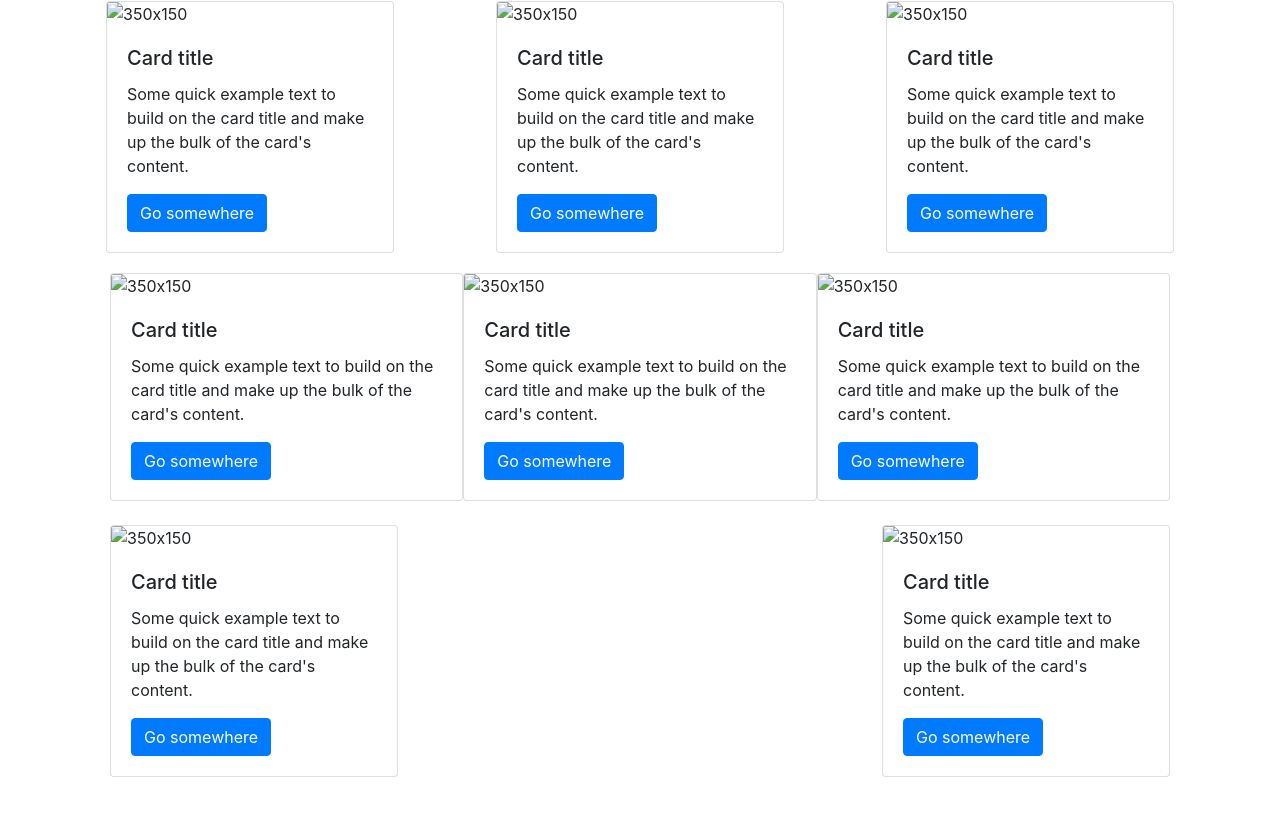
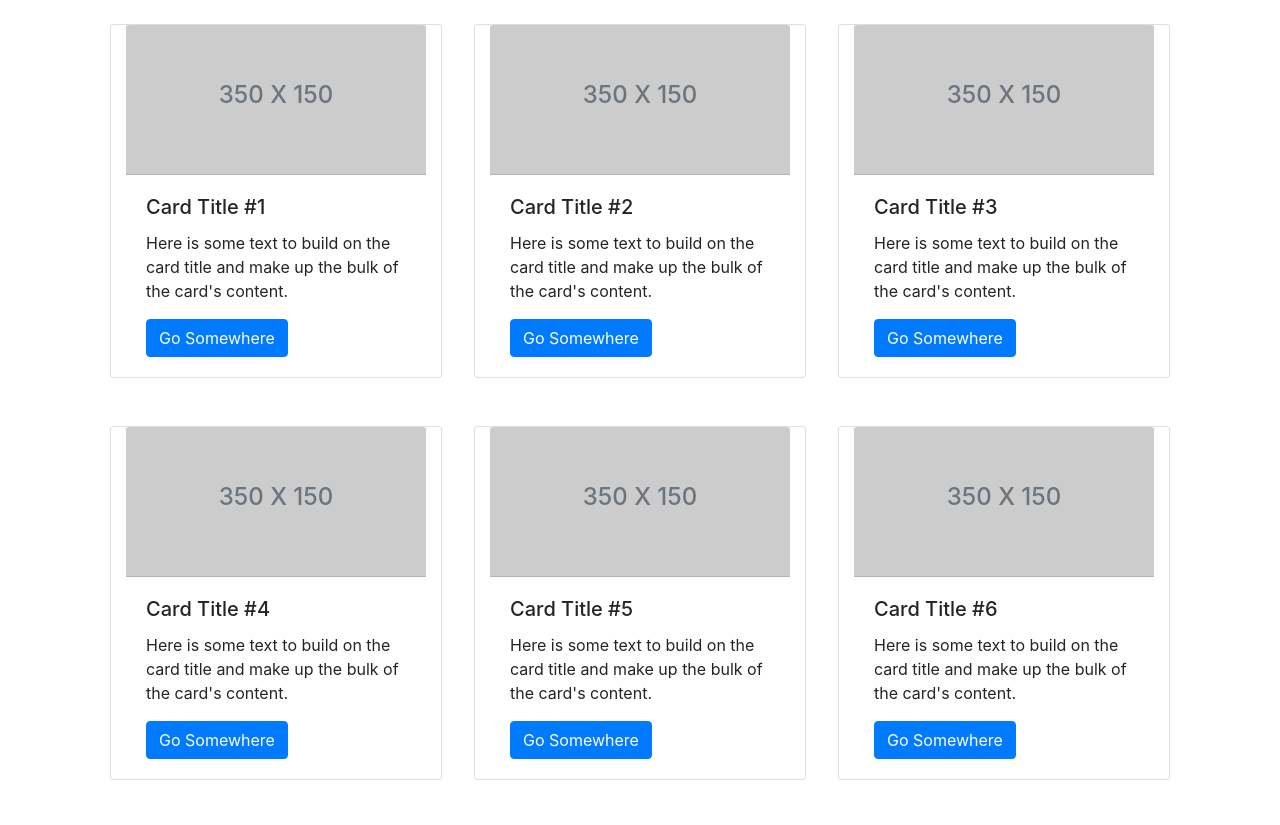
Before and after one commit to elliebanks/bootstrap-resume, a plain HTML site: page index.html in a window 1280 px wide. Shown: the part 724-1549 px from the top of the page. Drawn offline with nearby package versions, Linux system fonts and the light colour scheme.

Commit message:
updated commit

```diff
--- a/index.html
+++ b/index.html
@@ -8,20 +8,24 @@
     <title>Bootstrap Resume</title>
     <link rel="stylesheet" href="https://maxcdn.bootstrapcdn.com/bootstrap/4.0.0/css/bootstrap.min.css"
         integrity="sha384-Gn5384xqQ1aoWXA+058RXPxPg6fy4IWvTNh0E263XmFcJlSAwiGgFAW/dAiS6JXm" crossorigin="anonymous">
+        <link rel="stylesheet" href="styles.css">
 </head>
 
 <body>
+    <!-- Title Jumbotron -->
     <div class="container p-4">
         <div class="jumbotron bg-primary text-white">
             <h1 class="display-4">Ellie Banks</h1>
             <p class="lead">Full-Stack Developer</p>
-            <hr class="my-4">
         </div>
+
+        <!-- Alert Thingy -->
         <div class="alert alert-success" role="alert">
             I made this resume with Bootstrap 4! Yeehaw
         </div>
 
-        <div class="container-fluid">
+        <!-- Skills Section-->
+        <div class="container-fluid mb-4 mt-4">
             <div class="row">
                 <div class="col-md">
                     <h1>My Skills</h1>
@@ -47,123 +51,152 @@
             </div>
         </div>
 
-
-        <div class="container-fluid p-1">
-            <h1>My Experience</h1>
-            <div class="row p-2">
-                <div class="col-md">
-                    <div class="d-flex justify-content-between align-items-center">
-                        <div class="card" style="width: 18rem;">
-                            <img class="card-img-top" src="..." alt="350x150">
-                            <div class="card-body">
-                                <h5 class="card-title">Card title</h5>
-                                <p class="card-text">Some quick example text to build on the card title and make up the
-                                    bulk
-                                    of
-                                    the card's content.</p>
-                                <a href="#" class="btn btn-primary">Go somewhere</a>
+        <!-- My Experience Section-->
+        <div class="row mb-4 mt-4">
+            <div class="col">
+                <h1 class="mb-1">My Experience</h1>
             </div>
         </div>
-                        <div class="card" style="width: 18rem;">
-                            <img class="card-img-top" src="..." alt="350x150">
+
+        <!-- FIRST ROW OF CARDS-->
+        <div class="container">
+            <div class="row justify-content-around  mt-3">
+                <!-- card 1 -->
+                <div class="card col-md m-3">
+                    <div class="card-header d-flex justify-content-center align-items-center"
+                        style="background-color: #cccccc; height: 150px;">
+                        <h4 class="text-secondary">350 X 150</h4>
+                    </div>
                     <div class="card-body">
-                                <h5 class="card-title">Card title</h5>
-                                <p class="card-text">Some quick example text to build on the card title and make up the
-                                    bulk
-                                    of
-                                    the card's content.</p>
-                                <a href="#" class="btn btn-primary">Go somewhere</a>
+                        <h5 class="card-title">Card Title #1</h5>
+                        <p class="cart-text">Here is some text to build on the card title and make up the bulk of the
+                            card's
+                            content.</p>
+                        <a href="#" class="btn btn-primary">Go Somewhere</a>
                     </div>
                 </div>
-                        <div class="card" style="width: 18rem;">
-                            <img class="card-img-top" src="..." alt="350x150">
+                <!-- card 2 -->
+                <div class="card col-md m-3">
+                    <div class="card-header d-flex justify-content-center align-items-center"
+                        style="background-color: #cccccc; height: 150px;">
+                        <h4 class="text-secondary">350 X 150</h4>
+                    </div>
                     <div class="card-body">
-                                <h5 class="card-title">Card title</h5>
-                                <p class="card-text">Some quick example text to build on the card title and make up the
-                                    bulk
-                                    of
-                                    the card's content.</p>
-                                <a href="#" class="btn btn-primary">Go somewhere</a>
+                        <h5 class="card-title">Card Title #2</h5>
+                        <p class="cart-text">Here is some text to build on the card title and make up the bulk of the
+                            card's
+                            content.</p>
+                        <a href="#" class="btn btn-primary">Go Somewhere</a>
                     </div>
+                </div>
+                <!-- card 3 -->
+                <div class="card col-md m-3">
+                    <div class="card-header d-flex justify-content-center align-items-center"
+                        style="background-color: #cccccc; height: 150px;">
+                        <h4 class="text-secondary">350 X 150</h4>
+                    </div>
+                    <div class="card-body">
+                        <h5 class="card-title">Card Title #3</h5>
+                        <p class="cart-text">Here is some text to build on the card title and make up the bulk of the
+                            card's
+                            content.</p>
+                        <a href="#" class="btn btn-primary">Go Somewhere</a>
                     </div>
                 </div>
             </div>
         </div>
 
-            <div class="container p-1">
-                <div class="row p-2">
-                    <div class="col-md">
-                        <div class="d-flex justify-content-between align-items-center">
-                            <div class="card">
-                                <img class="card-img-top" src="..." alt="350x150">
+
+        <!-- SECOND ROW OF CARDS -->
+        <div class="container">
+            <div class="row justify-content-around mt-3">
+                <!-- card 4 -->
+                <div class="card col-md m-3">
+                    <div class="card-header d-flex justify-content-center align-items-center"
+                        style="background-color: #cccccc; height: 150px;">
+                        <h4 class="text-secondary">350 X 150</h4>
+                    </div>
                     <div class="card-body">
-                                    <h5 class="card-title">Card title</h5>
-                                    <p class="card-text">Some quick example text to build on the card title and make up
-                                        the
-                                        bulk
-                                        of
-                                        the card's content.</p>
-                                    <a href="#" class="btn btn-primary">Go somewhere</a>
+                        <h5 class="card-title">Card Title #4</h5>
+                        <p class="cart-text">Here is some text to build on the card title and make up the bulk of the
+                            card's
+                            content.</p>
+                        <a href="#" class="btn btn-primary">Go Somewhere</a>
                     </div>
                 </div>
-                            <div class="card">
-                                <img class="card-img-top" src="..." alt="350x150">
+                <!-- card 5 -->
+                <div class="card col-md m-3">
+                    <div class="card-header d-flex justify-content-center align-items-center"
+                        style="background-color: #cccccc; height: 150px;">
+                        <h4 class="text-secondary">350 X 150</h4>
+                    </div>
                     <div class="card-body">
-                                    <h5 class="card-title">Card title</h5>
-                                    <p class="card-text">Some quick example text to build on the card title and make up
-                                        the
-                                        bulk
-                                        of
-                                        the card's content.</p>
-                                    <a href="#" class="btn btn-primary">Go somewhere</a>
+                        <h5 class="card-title">Card Title #5</h5>
+                        <p class="cart-text">Here is some text to build on the card title and make up the bulk of the
+                            card's
+                            content.</p>
+                        <a href="#" class="btn btn-primary">Go Somewhere</a>
                     </div>
                 </div>
-                            <div class="card">
-                                <img class="card-img-top" src="..." alt="350x150">
+                <!-- card 6 -->
+                <div class="card col-md m-3">
+                    <div class="card-header d-flex justify-content-center align-items-center"
+                        style="background-color: #cccccc; height: 150px;">
+                        <h4 class="text-secondary">350 X 150</h4>
+                    </div>
                     <div class="card-body">
-                                    <h5 class="card-title">Card title</h5>
-                                    <p class="card-text">Some quick example text to build on the card title and make up
-                                        the
-                                        bulk
-                                        of
-                                        the card's content.</p>
-                                    <a href="#" class="btn btn-primary">Go somewhere</a>
-                                </div>
-                            </div>
+                        <h5 class="card-title">Card Title #6</h5>
+                        <p class="cart-text">Here is some text to build on the card title and make up the bulk of the
+                            card's
+                            content.</p>
+                        <a href="#" class="btn btn-primary">Go Somewhere</a>
                     </div>
                 </div>
             </div>
         </div>
 
-            <div class="container p-1">
-                <div class="row p-2">
-                    <div class="col-md d-flex justify-content-between align-items-center">
-                        <div class="card" style="width: 18rem;">
-                            <img class="card-img-top" src="..." alt="350x150">
+
+        <!-- THIRD ROW OF CARDS -->
+        <div class="container">
+            <div class="card-columns row justify-content-left mt-3">
+                <!-- card 7 -->
+                <div class="card col-sm-3 m-3">
+                    <div class="card-header d-flex justify-content-center align-items-center"
+                        style="background-color: #cccccc; height: 150px;">
+                        <h4 class="text-secondary">350 X 150</h4>
+                    </div>
                     <div class="card-body">
-                                <h5 class="card-title">Card title</h5>
-                                <p class="card-text">Some quick example text to build on the card title and make up the
-                                    bulk
-                                    of
-                                    the card's content.</p>
-                                <a href="#" class="btn btn-primary">Go somewhere</a>
+                        <h5 class="card-title">Card Title #7</h5>
+                        <p class="cart-text">Here is some text to build on the card title and make up the bulk of the
+                            card's content.</p>
+                        <a href="#" class="btn btn-primary">Go Somewhere</a>
                     </div>
                 </div>
-                        <div class="card" style="width: 18rem;">
-                            <img class="card-img-top" src="..." alt="350x150">
+                <!-- card 8 -->
+                <div class="card col-sm-3 m-3">
+                    <div class="card-header d-flex justify-content-center align-items-center"
+                        style="background-color: #cccccc; height: 150px;">
+                        <h4 class="text-secondary">350 X 150</h4>
+                    </div>
                     <div class="card-body">
-                                <h5 class="card-title">Card title</h5>
-                                <p class="card-text">Some quick example text to build on the card title and make up the
-                                    bulk
-                                    of
-                                    the card's content.</p>
-                                <a href="#" class="btn btn-primary">Go somewhere</a>
+                        <h5 class="card-title">Card Title #8</h5>
+                        <p class="cart-text">Here is some text to build on the card title and make up the bulk of the
+                            card's content.</p>
+                        <a href="#" class="btn btn-primary">Go Somewhere</a>
                     </div>
                 </div>
+
             </div>
         </div>
+
+    <!-- Contact Info MumboJumbo -->
+    <div class="jumbotron mt-3 bg-light align-items-center text-center">
+        <h3>Ellie Banks</h3>
+        <p>3666 Im Denny Kimber Blvd.<br>Birmingham, AL 35205</p>
+        <p>205-999-6666</p>
+        <p>imdennykimber@aol.com</p>
       </div>
-        </div>
+
 
     <script src="https://code.jquery.com/jquery-3.2.1.slim.min.js"
         integrity="sha384-KJ3o2DKtIkvYIK3UENzmM7KCkRr/rE9/Qpg6aAZGJwFDMVNA/GpGFF93hXpG5KkN"
--- /dev/null
+++ b/styles.css
@@ -0,0 +1,3 @@
+.card-columns {
+    column-count: 2
+}
```
Lines whose indentation alone changed are shown as unchanged.
